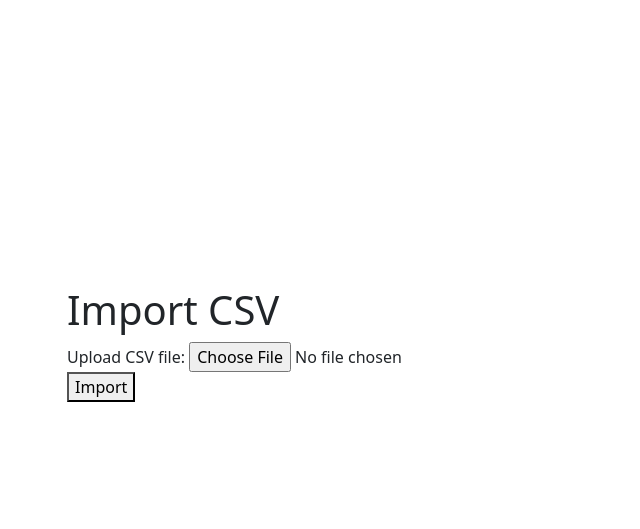
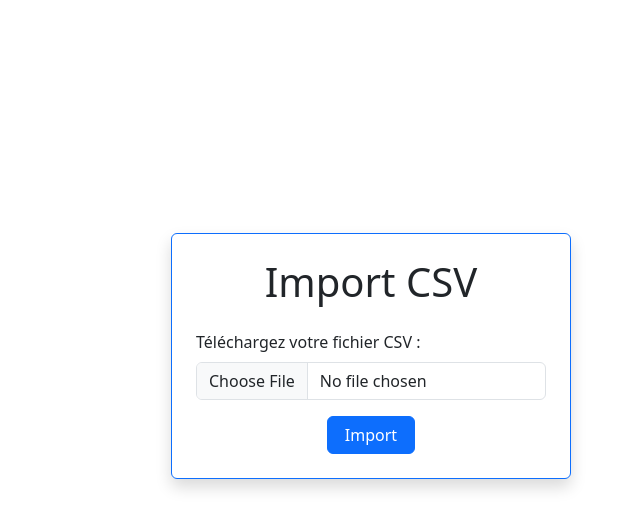
Before and after one commit to PerrineLVB/b3-c3-django-escalera-launay-pollet, a Django app: page /sites/import_csv/ in a window 1280 px wide. Shown: the part 56-585 px from the top of the page, without its empty margins (269-909 px from the left). Run offline with Django 5.2, Linux system fonts and the light colour scheme; some libraries are stand-ins or nearby versions.

Commit message:
style - wip

```diff
--- a/sites/templates/base.html
+++ b/sites/templates/base.html
@@ -17,5 +17,6 @@
              {% block content %}{% endblock %}
         </div>
     </div>
+    <script src="https://kit.fontawesome.com/8f442c55b9.js" crossorigin="anonymous"></script>
     </body>
 </html>
--- a/sites/templates/import_csv.html
+++ b/sites/templates/import_csv.html
@@ -1,12 +1,20 @@
 {% extends 'base.html' %}
 {% block content %}
-<h1>Import CSV</h1>
-<form method="POST" enctype="multipart/form-data">
-    {% csrf_token %}
-    <div class="form-group">
-        <label for="csv_file">Upload CSV file:</label>
-        <input type="file" id="csv_file" name="csv_file" accept=".csv">
+<div class="container mt-4">
+    <div class="card border border-primary rounded shadow p-4 mx-auto" style="max-width: 400px;">
+        <h1 class="mb-4 text-center">Import CSV</h1>
+        <form method="POST" enctype="multipart/form-data">
+            {% csrf_token %}
+            <div class="mb-3">
+                <label for="csv_file" class="form-label">Téléchargez votre fichier CSV :</label>
+                <div class="input-group">
+                    <input type="file" id="csv_file" name="csv_file" accept=".csv" class="form-control">
+                </div>
+            </div>
+            <div class="d-flex justify-content-center">
+                <button type="submit" class="btn btn-primary w-25">Import</button>
+            </div>
+        </form>
     </div>
-    <button type="submit">Import</button>
-</form>
+</div>
 {% endblock %}
--- a/sites/templates/navbar.html
+++ b/sites/templates/navbar.html
@@ -18,8 +18,8 @@
             CSV
           </a>
           <ul class="dropdown-menu" aria-labelledby="navbarDropdownMenuLink">
-            <li><a class="dropdown-item" href="{%  url 'import_csv' %}">importer à partir d'un fichier csv</a></li>
-            <li><a class="dropdown-item" href="{%  url 'export_csv' %}">exporter mes mots de passe en csv</a></li>
+            <li><a class="dropdown-item" href="{%  url 'import_csv' %}">Importer à partir d'un fichier csv</a></li>
+            <li><a class="dropdown-item" href="{%  url 'export_csv' %}">Exporter mes mots de passe en csv</a></li>
           </ul>
         </li>
       </ul>
--- a/sites/views.py
+++ b/sites/views.py
@@ -38,7 +38,7 @@ def create_site(request):
         form = SiteForm(request.POST)
         if form.is_valid():
             form.save()
-            messages.success(request, 'Votre site a été ajouté avec succès')
+            messages.success(request, 'Votre site a été ajouté avec succès !')
         else:
             messages.error(request, 'Un problème est survenu lors de l\'ajout de votre site')
         return redirect('/sites')
@@ -60,7 +60,7 @@ def update_site(request, pk):
         form = SiteForm(request.POST, instance=site)
         if form.is_valid():
             form.save()
-            messages.success(request, 'Votre site a été ajouté avec succès')
+            messages.success(request, 'Votre site a été ajouté avec succès !')
         else:
             messages.error(request, 'Un problème est survenu lors de l\'ajout de votre site')
         return redirect('/sites')
```
Also changed, not shown: sites/templates/delete_site.html (+12 -11 lines), sites/templates/index.html (+28 -9 lines).
